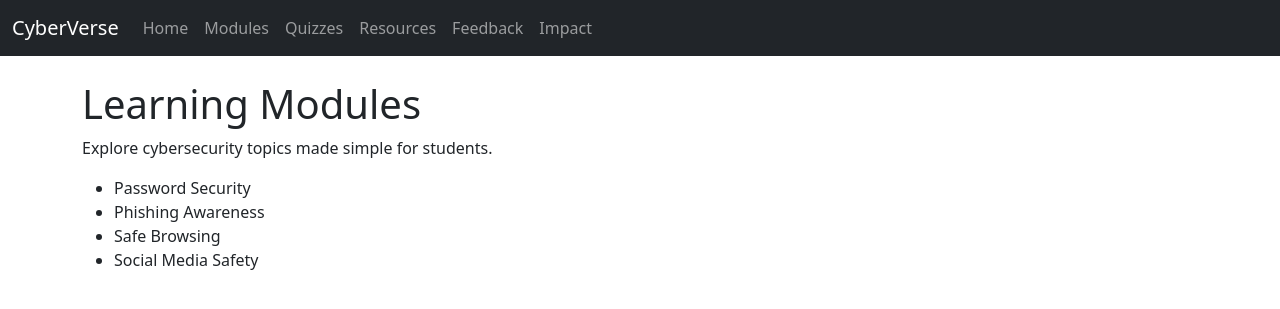
After one commit to morgan-owanyi/cyberverse, a Django app: template templates/modules.html in a window 1280 px wide. The commit adds this page. Shown: the top 309 px of the page. Run offline with Django 5.2, Linux system fonts and the light colour scheme; the template is opened without the code that fills it, so the values that code supplies are empty.

Commit message:
Initial Django project scaffold with templates and static setup

```diff
--- a/cyberverse/urls.py
+++ b/cyberverse/urls.py
@@ -21,4 +21,9 @@ from awareness import views
 urlpatterns = [
     path('admin/', admin.site.urls),
     path('', views.home, name='home'),
+    path('modules/', views.modules, name='modules'),
+    path('quizzes/', views.quizzes, name='quizzes'),
+    path('resources/', views.resources, name='resources'),
+    path('feedback/', views.feedback, name='feedback'),
+    path('impact/', views.impact, name='impact'),
 ]
--- a/templates/base.html
+++ b/templates/base.html
@@ -1,13 +1,13 @@
 <!DOCTYPE html>
 <html>
 <head>
-    <title>CyberSafeU</title>
+    <title>CyberVerse</title>
     <link href="https://cdn.jsdelivr.net/npm/bootstrap@5.3.0/dist/css/bootstrap.min.css" rel="stylesheet">
 </head>
 <body>
 <nav class="navbar navbar-expand-lg navbar-dark bg-dark">
   <div class="container-fluid">
-    <a class="navbar-brand" href="/">CyberSafeU</a>
+    <a class="navbar-brand" href="/">CyberVerse</a>
     <div class="collapse navbar-collapse">
       <ul class="navbar-nav">
         <li><a class="nav-link" href="/">Home</a></li>
--- /dev/null
+++ b/templates/modules.html
@@ -0,0 +1,12 @@
+{% extends 'base.html' %}
+{% block content %}
+<h1>Learning Modules</h1>
+<p>Explore cybersecurity topics made simple for students.</p>
+
+<ul>
+    <li>Password Security</li>
+    <li>Phishing Awareness</li>
+    <li>Safe Browsing</li>
+    <li>Social Media Safety</li>
+</ul>
+{% endblock %}
```
Also changed, not shown: awareness/views.py (+15 -0 lines), templates/feedback.html (added, +11 -0 lines), templates/impact.html (added, +11 -0 lines), templates/quizzes.html (added, +7 -0 lines), templates/resources.html (added, +11 -0 lines).
